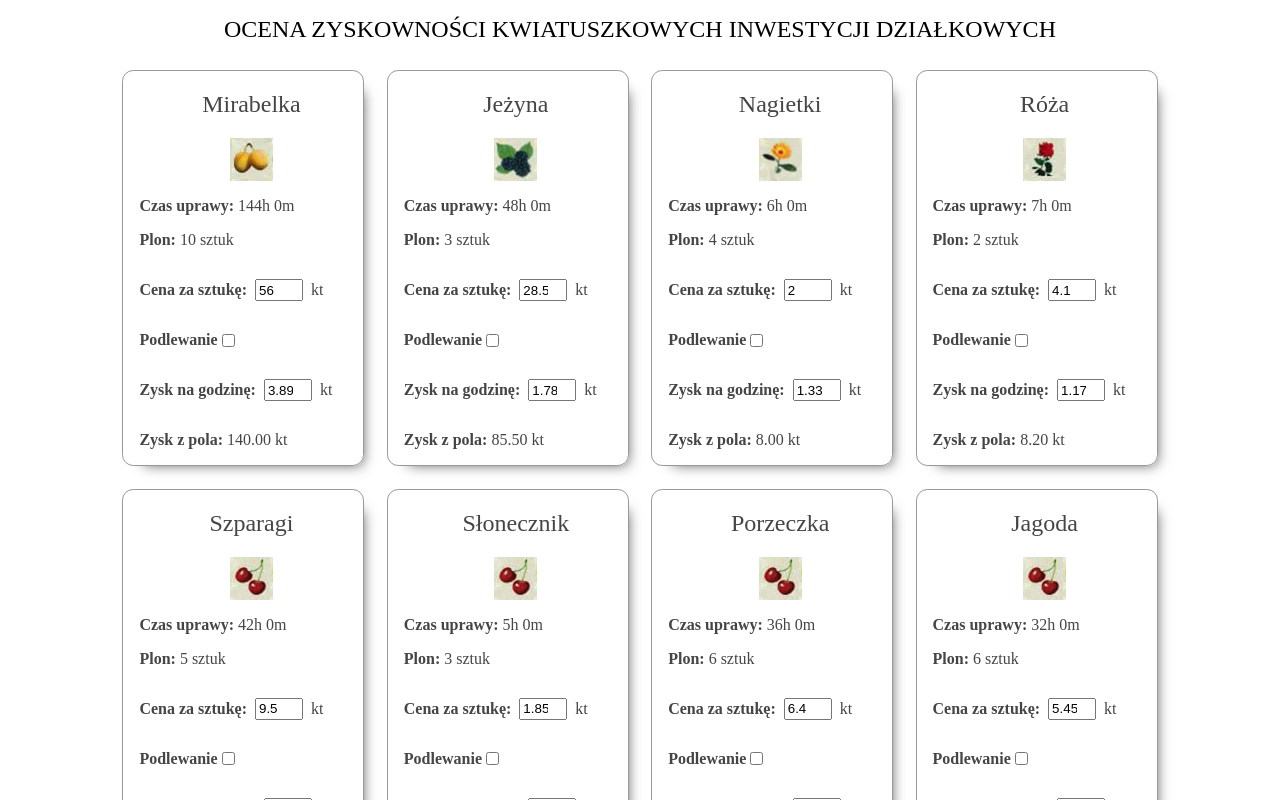
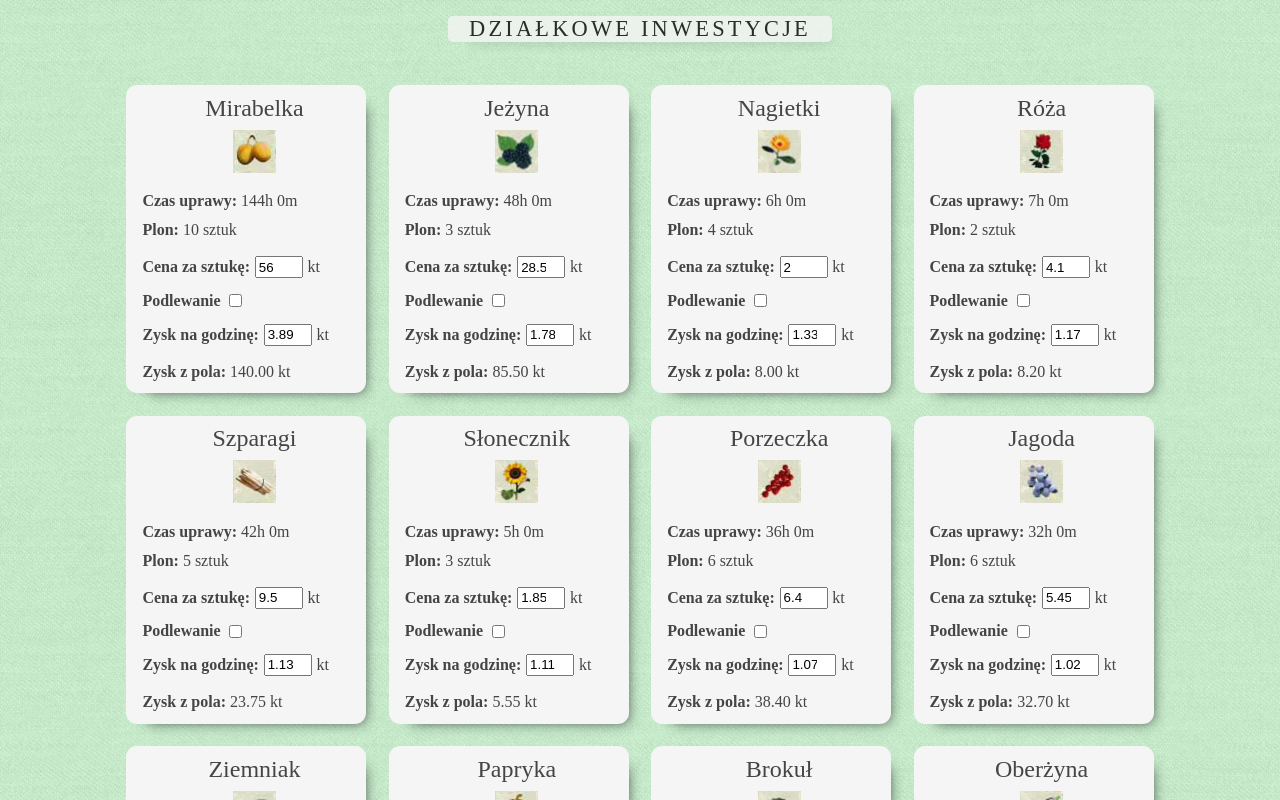
Before and after one commit to delektowski/farm-economy, a React (Create React App) app: page / in a window 1280 px wide. Shown: the top 800 px of the page. Built offline with nearby package versions, Linux system fonts and the light colour scheme.

Commit message:
Add all fruit images and styling

```diff
--- a/src/App.css
+++ b/src/App.css
@@ -1,3 +1,8 @@
+html {
+    background: url('./img/greenFabric2.png');
+
+}
+
 .AppContainer {
     display: flex;
     justify-content: center;
@@ -5,44 +10,56 @@
     flex-direction: row;
     flex-wrap: wrap;
     color: #454545;
+
 }
+
 
 .Header {
     text-align: center;
-    font-weight: 200;
+    font-weight: 100;
     text-transform: uppercase;
-    font-size: 1.5rem;
+    font-size: 1.4rem;
+    background: whitesmoke;
+    opacity: .8;
+    width: 24rem;
+    box-shadow: 10px 10px 13px -12px rgba(0, 0, 0, 0.75);
+    border-radius: 0.3rem;
+    margin: 1rem auto 2rem;
+    letter-spacing: .2rem;
 }
 
 .Title {
     text-align: center;
     font-weight: 500;
+    margin: .5rem;
+}
+
+.ContainerTitle {
+    padding-bottom: .5rem;
 }
 
 .FruitContainer {
     width: 14rem;
-    border: 1px solid #989898;
     border-radius: 0.7rem;
     margin: 0.7rem;
-    padding-left: 1rem;
+    padding: .1rem 0 .1rem 1rem;
     box-shadow: 10px 10px 13px -12px rgba(0, 0, 0, 0.75);
+    background: whitesmoke;
 }
 
 .FruitContainer:hover {
     transition: all 0.3s;
     box-shadow: 10px 10px 22px -14px rgba(0, 0, 0, 0.75);
-    transform: scale(1.03);
 }
 
 .FruitContainer:hover:not(.Focused) {
-    background: rgba(137, 208, 137, 0.39);
+    background: rgb(176, 203, 160);
 }
 
 .Focused {
     transition: all 0.3s;
-    background: rgba(125, 187, 125, 0.884);
+    background: rgb(125, 187, 125);
     box-shadow: 10px 10px 22px -14px rgba(0, 0, 0, 0.75);
-    transform: scale(1.03);
 }
 
 .PriceContainer {
@@ -54,23 +71,36 @@
 }
 
 .PriceField {
-    margin: 0.5rem;
+    margin: 0;
     width: 2.5rem;
     height: 1rem;
 }
 
 .CurrencyFieldContainer {
-    width: 100%;
+    width: 80%;
     display: flex;
     flex-direction: row;
-    justify-content: flex-start;
+    justify-content: space-between;
     align-items: center;
+    line-height: 0;
+
 }
 
 .WateringCheckboxContainer {
     display: flex;
     width: 90%;
+    height: 2.1rem;
     flex-direction: row;
     justify-content: flex-start;
     align-items: center;
+    line-height: 0;
 }
+
+.Paragraph {
+    margin: .7rem 0;
+    margin-right: .3rem;
+}
+
+.Currency {
+    margin-left: .3rem;
+}
--- a/src/FruitContainer/FruitContainer.jsx
+++ b/src/FruitContainer/FruitContainer.jsx
@@ -104,19 +104,20 @@ const FruitContainer = ({
                             : ["FruitContainer"]
                     }
                 >
+                    <div className="ContainerTitle">
                     <h2 className="Title">{fruitName}</h2>
                     <div style={image}/>
-                    <p>
+                    </div>
+                    <p className="Paragraph">
                         <strong>Czas uprawy: </strong> {getCroppingTimeHoursAndMinute()}
                     </p>
-                    <p>
+                    <p className="Paragraph">
                         <strong>Plon: </strong>
                         {`${fruitCrop} sztuk`}
                     </p>
-                    <div className="PriceContainer">
-                        <div className="CurrencyFieldContainer">
-                            <p>
-                                <strong>Cena za sztukę:</strong>
+                        <div className="WateringCheckboxContainer">
+                            <p className="Paragraph">
+                                <strong>Cena za sztukę: </strong>
                             </p>
                             <input
                                 id={fruitName}
@@ -132,12 +133,11 @@ const FruitContainer = ({
                                 max="999999"
                                 step="0.10"
                             />
-                            <p>kt</p>
+                            <p className="Currency">kt</p>
                         </div>
-                    </div>
                     <div className="WateringCheckboxContainer">
-                        <p>
-                            <strong>Podlewanie</strong>
+                        <p className="Paragraph">
+                            <strong>Podlewanie </strong>
                         </p>
                         <input
                             type="checkbox"
@@ -147,7 +147,7 @@ const FruitContainer = ({
                         />
                     </div>
                     <div className="WateringCheckboxContainer">
-                        <strong>Zysk na godzinę:</strong>
+                        <p className="Paragraph"><strong>Zysk na godzinę: </strong></p>
                         <input
                             value={fruitProfit}
                             type="number"
@@ -161,9 +161,9 @@ const FruitContainer = ({
                             max="999999"
                             step="0.10"
                         />
-                        <p>kt</p>
+                        <p className="Currency">kt</p>
                     </div>
-                    <p>
+                    <p className="Paragraph">
                         <strong>Zysk z pola: </strong>
                         {((fruitPrice * fruitCrop) / fieldMultiplier).toFixed(2)} kt
                     </p>
--- a/src/FruitFactory/FruitFactory.js
+++ b/src/FruitFactory/FruitFactory.js
@@ -5,7 +5,7 @@ export const fruitFactory = [
         fruitCrop: 4,
         fruitPrice: 0.48,
         fieldMultiplier: 1,
-        positionX: '0%',
+        positionX: '20%',
         positionY: '0%'
     },
     {
@@ -14,8 +14,8 @@ export const fruitFactory = [
         fruitCrop: 4,
         fruitPrice: 0.56,
         fieldMultiplier: 1,
-        positionX: '0%',
-        positionY: '0%'
+        positionX: '40%',
+        positionY: '-0.1%'
     },
     {
         fruitName: "Szpinak",
@@ -23,8 +23,8 @@ export const fruitFactory = [
         fruitCrop: 4,
         fruitPrice: 2.1,
         fieldMultiplier: 1,
-        positionX: '0%',
-        positionY: '0%'
+        positionX: '49.78%',
+        positionY: '7.6%'
     },
     {
         fruitName: "Cebula",
@@ -32,8 +32,8 @@ export const fruitFactory = [
         fruitCrop: 4,
         fruitPrice: 1.85,
         fieldMultiplier: 1,
-        positionX: '0%',
-        positionY: '0%'
+        positionX: '80.3%',
+        positionY: '-0.2%'
     },
     {
         fruitName: "Kalafior",
@@ -41,8 +41,8 @@ export const fruitFactory = [
         fruitCrop: 4,
         fruitPrice: 4.1,
         fieldMultiplier: 1,
-        positionX: '0%',
-        positionY: '0%'
+        positionX: '9.7%',
+        positionY: '7.6%'
     },
     {
         fruitName: "Ziemniak",
@@ -50,8 +50,8 @@ export const fruitFactory = [
         fruitCrop: 4,
         fruitPrice: 4,
         fieldMultiplier: 1,
-        positionX: '0%',
-        positionY: '0%'
+        positionX: '9.9%',
+        positionY: '5%'
     },
     {
         fruitName: "Czosnek",
@@ -59,8 +59,8 @@ export const fruitFactory = [
         fruitCrop: 4,
         fruitPrice: 5.1,
         fieldMultiplier: 1,
-        positionX: '0%',
-        positionY: '0%'
+        positionX: '40%',
+        positionY: '7.65%'
     },
     {
         fruitName: "Papryka",
@@ -68,8 +68,8 @@ export const fruitFactory = [
         fruitCrop: 5,
         fruitPrice: 8,
         fieldMultiplier: 1,
-        positionX: '0%',
-        positionY: '0%'
+        positionX: '40%',
+        positionY: '2.5%'
     },
     {
         fruitName: "Brokuł",
@@ -77,8 +77,8 @@ export const fruitFactory = [
         fruitCrop: 4,
         fruitPrice: 4.95,
         fieldMultiplier: 1,
-        positionX: '0%',
-        positionY: '0%'
+        positionX: '20%',
+        positionY: '7.6%'
     },
     {
         fruitName: "Oberżyna",
@@ -86,7 +86,7 @@ export const fruitFactory = [
         fruitCrop: 5,
         fruitPrice: 9.5,
         fieldMultiplier: 1,
-        positionX: '0%',
+        positionX: '60.3%',
         positionY: '0%'
     },
     {
@@ -95,8 +95,8 @@ export const fruitFactory = [
         fruitCrop: 4,
         fruitPrice: 11,
         fieldMultiplier: 1,
-        positionX: '0%',
-        positionY: '0%'
+        positionX: '50%',
+        positionY: '2.5%'
     },
     {
         fruitName: "Malina",
@@ -104,7 +104,7 @@ export const fruitFactory = [
         fruitCrop: 5,
         fruitPrice: 8.2,
         fieldMultiplier: 1,
-        positionX: '0%',
+        positionX: '90.4%',
         positionY: '0%'
     },
     {
@@ -113,8 +113,8 @@ export const fruitFactory = [
         fruitCrop: 6,
         fruitPrice: 5.45,
         fieldMultiplier: 1,
-        positionX: '0%',
-        positionY: '0%'
+        positionX: '30%',
+        positionY: '7.7%'
     },
     {
         fruitName: "Słonecznik",
@@ -122,8 +122,8 @@ export const fruitFactory = [
         fruitCrop: 3,
         fruitPrice: 1.85,
         fieldMultiplier: 1,
-        positionX: '0%',
-        positionY: '0%'
+        positionX: '70.5%',
+        positionY: '10.2%'
     },
     {
         fruitName: "Nagietki",
@@ -149,8 +149,8 @@ export const fruitFactory = [
         fruitCrop: 6,
         fruitPrice: 6.4,
         fieldMultiplier: 1,
-        positionX: '0%',
-        positionY: '0%'
+        positionX: '-.2%',
+        positionY: '2.5%'
     },
     {
         fruitName: "Rzodkiewka",
@@ -158,8 +158,8 @@ export const fruitFactory = [
         fruitCrop: 3,
         fruitPrice: 0.24,
         fieldMultiplier: 1,
-        positionX: '0%',
-        positionY: '0%'
+        positionX: '30%',
+        positionY: '2.5%'
     },
     {
         fruitName: "Ogórek",
@@ -167,8 +167,8 @@ export const fruitFactory = [
         fruitCrop: 4,
         fruitPrice: 0.14,
         fieldMultiplier: 1,
-        positionX: '0%',
-        positionY: '0%'
+        positionX: '10%',
+        positionY: '2.5%'
     },
     {
         fruitName: "Mirabelka",
@@ -195,7 +195,7 @@ export const fruitFactory = [
         fruitCrop: 5,
         fruitPrice: 9.5,
         fieldMultiplier: 2,
-        positionX: '0%',
-        positionY: '0%'
+        positionX: '90.5%',
+        positionY: '2.5%'
     }
 ];
--- a/src/FruitGenerator/FruitGenerator.jsx
+++ b/src/FruitGenerator/FruitGenerator.jsx
@@ -47,9 +47,9 @@ const FruitGenerator = () => {
   };
 
   return (
-    <div>
+    <div className="ContentContainer">
       <h1 className="Header">
-        Ocena zyskowności kwiatuszkowych inwestycji działkowych
+        Działkowe inwestycje
       </h1>
       <div className="AppContainer">
         {sortedFruitsAndProfit().map(fruit => {
```
Also changed, not shown: src/img/greenFabric2.png (added).
